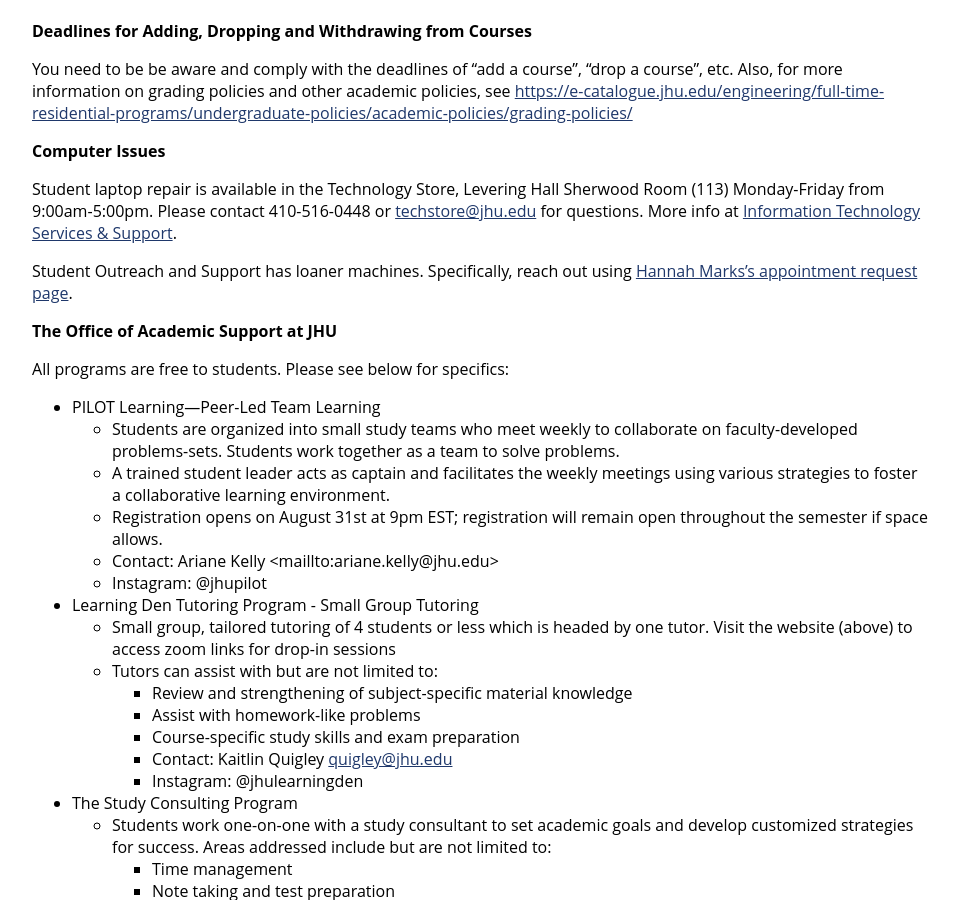
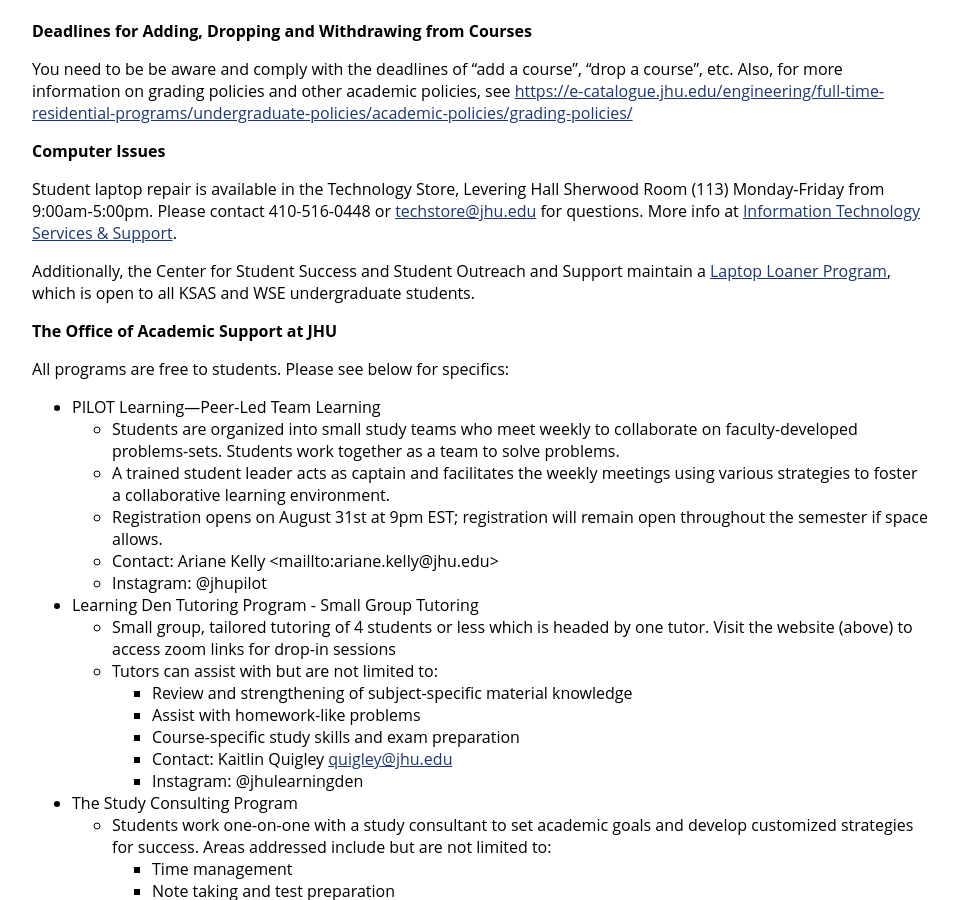
Before and after one commit to jhu-ip/cs220-f24, a Jekyll site: the page built from syllabus.md, in a window 1280 px wide and 900 px high, scrolled down 8183 px. Shown: the whole window, without its empty margins (160-1118 px from the left). Built offline with Jekyll 4.4.1, drawn with Linux system fonts in a browser that asks for light colours.

Commit message:
updated laptop loaner link in syllabus

```diff
--- a/syllabus.md
+++ b/syllabus.md
@@ -501,7 +501,7 @@
 
 Student laptop repair is available in the Technology Store, Levering Hall Sherwood Room (113) Monday-Friday from 9:00am-5:00pm. Please contact 410-516-0448 or <techstore@jhu.edu> for questions. More info at [Information Technology Services & Support](https://studentaffairs.jhu.edu/computing/services-support/).
 
-Student Outreach and Support has loaner machines. Specifically, reach out using [Hannah Marks's appointment request page](https://calendly.com/hmarks3).
+Additionally, the Center for Student Success and Student Outreach and Support maintain a [Laptop Loaner Program](https://cm.maxient.com/reportingform.php?JohnsHopkinsUniv&layout_id=11), which is open to all KSAS and WSE undergraduate students.
 
 **The Office of Academic Support at JHU**
 
```
